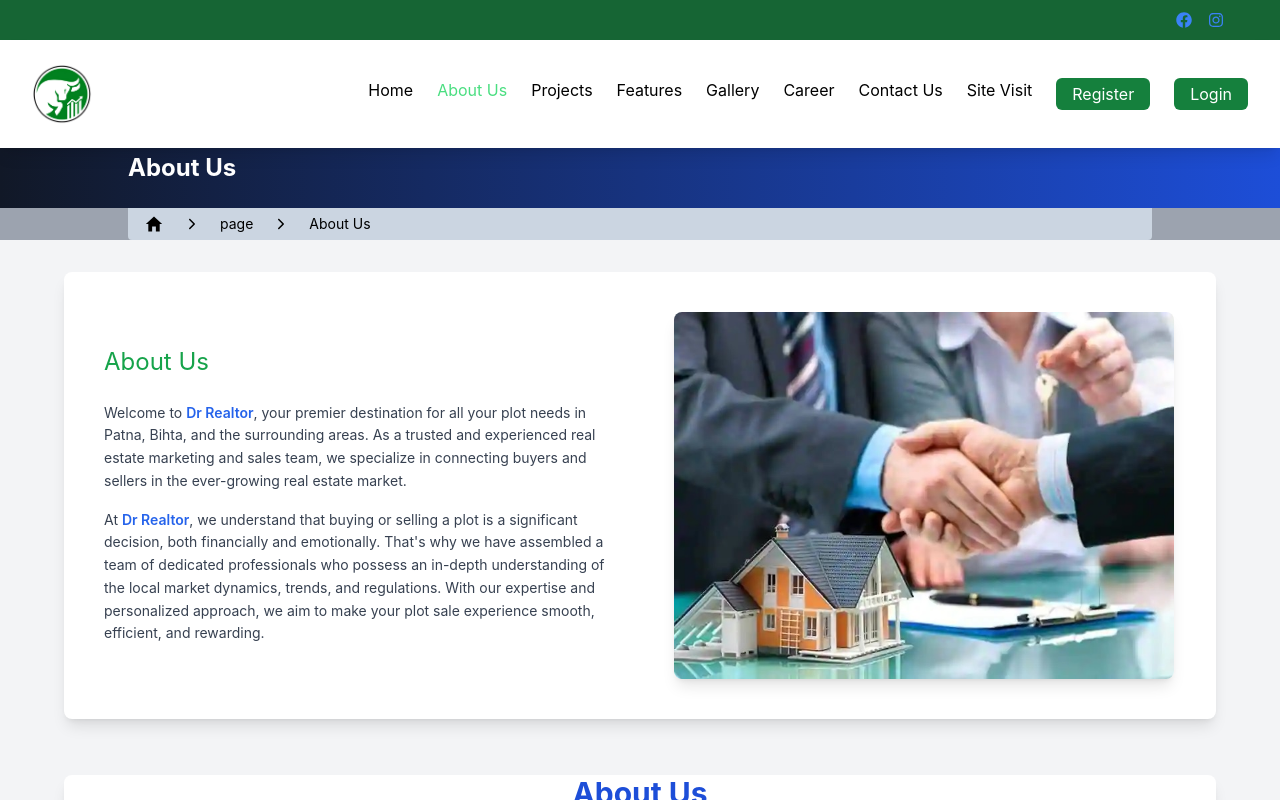
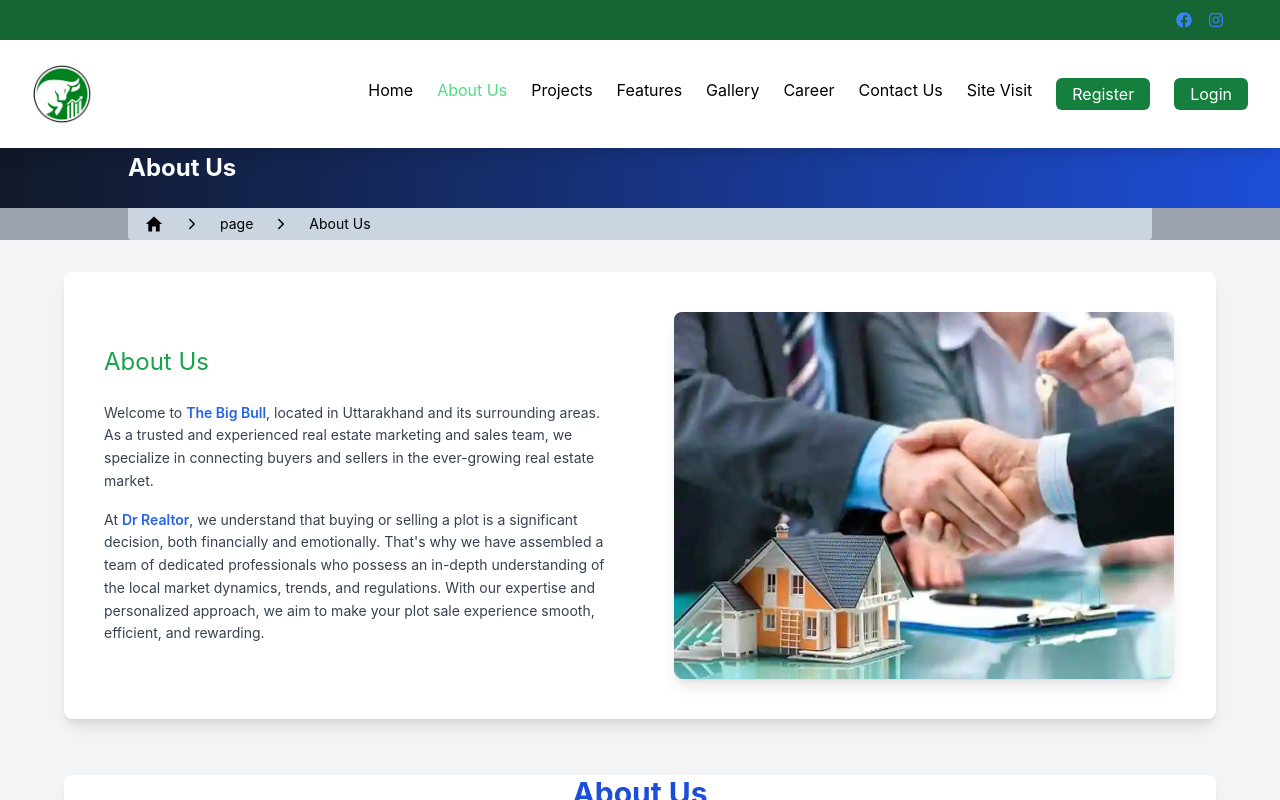
Before and after one commit to thebigbullglobal/Invest_Frontend, a React (Create React App) app: page / in a window 1280 px wide. Both pictures are taken after a click on the button "About Us". Shown: the top 800 px of the page. Built offline with nearby package versions, Linux system fonts and the light colour scheme.

Commit message:
update about us page

```diff
--- a/src/components/Pages/Aboutus.jsx
+++ b/src/components/Pages/Aboutus.jsx
@@ -45,9 +45,10 @@ function Aboutus({setactiveState}) {
             </h1>
 
             <div className="text-gray-700 text-sm sm:text-md leading-relaxed space-y-3 sm:space-y-4">
-              <p>
-                Welcome to <span className="font-semibold text-blue-600">Dr Realtor</span>, your premier destination for all your plot needs in Patna, Bihta, and the surrounding areas. As a trusted and experienced real estate marketing and sales team, we specialize in connecting buyers and sellers in the ever-growing real estate market.
-              </p>
+            <p>
+  Welcome to <span className="font-semibold text-blue-600">The Big Bull</span>, located in Uttarakhand and its surrounding areas. As a trusted and experienced real estate marketing and sales team, we specialize in connecting buyers and sellers in the ever-growing real estate market.
+</p>
+
               <p>
                 At <span className="font-semibold text-blue-600">Dr Realtor</span>, we understand that buying or selling a plot is a significant decision, both financially and emotionally. That's why we have assembled a team of dedicated professionals who possess an in-depth understanding of the local market dynamics, trends, and regulations. With our expertise and personalized approach, we aim to make your plot sale experience smooth, efficient, and rewarding.
               </p>
```
